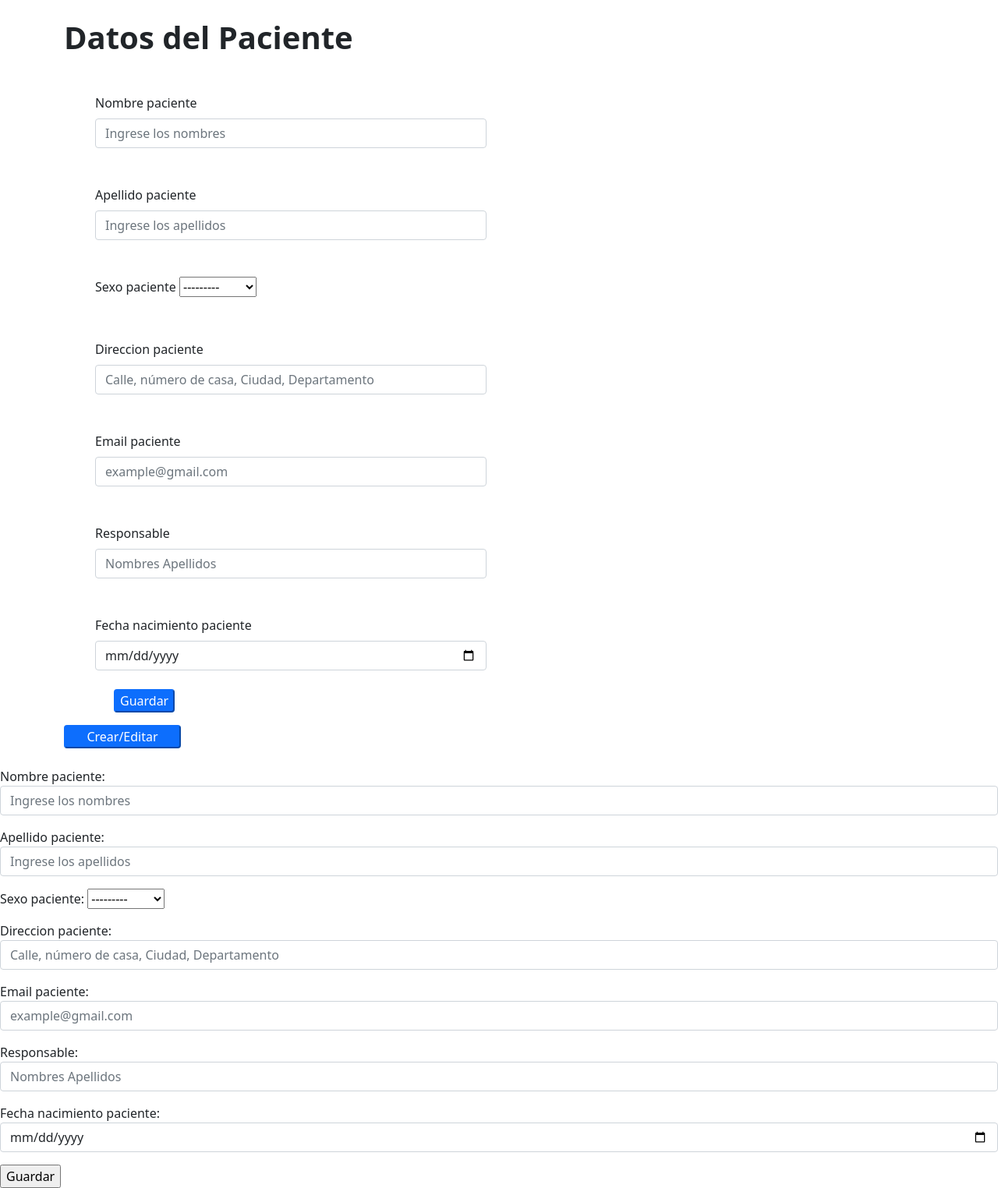
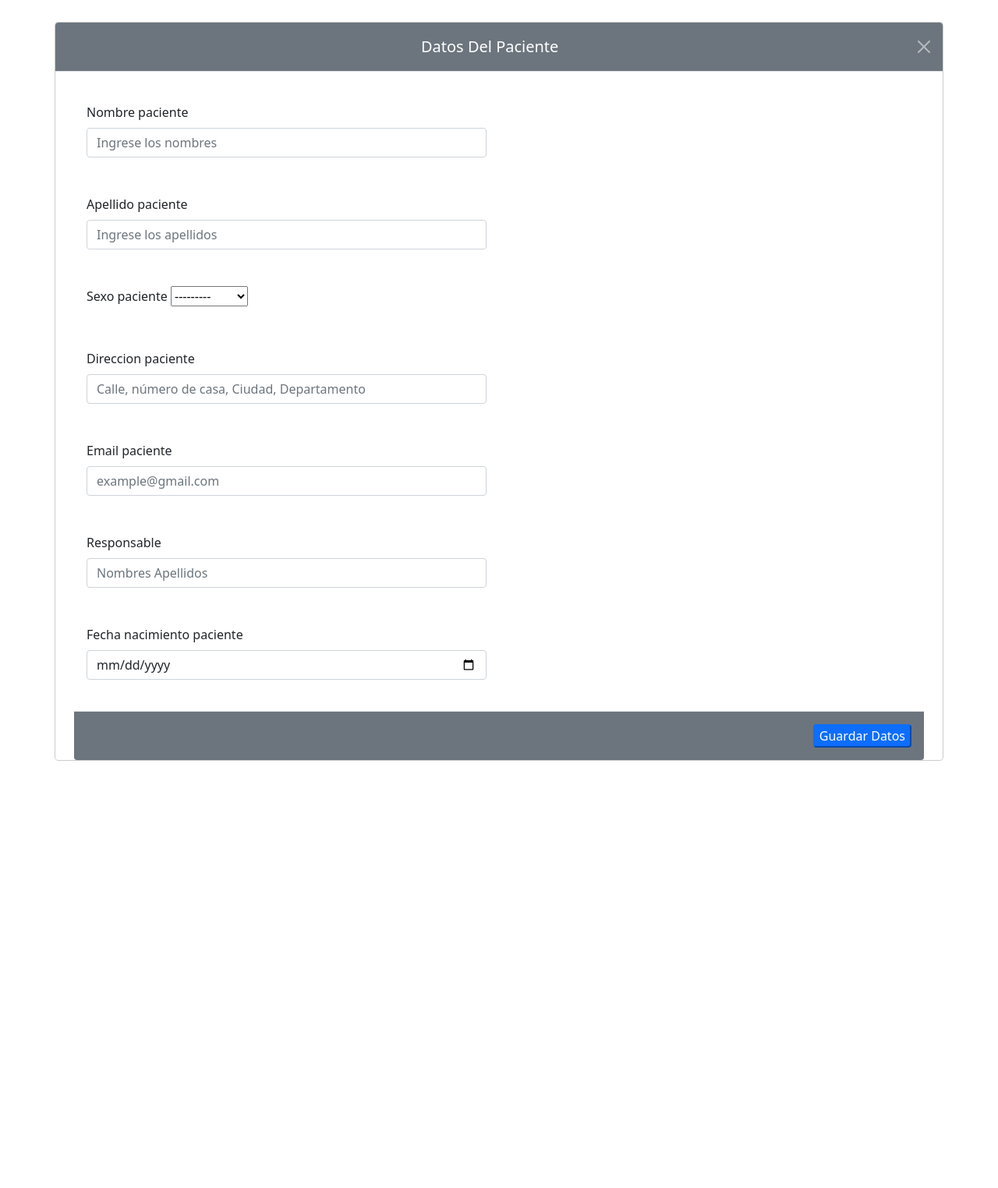
Before and after one commit to code-geeks-dsi/sistema_clinico_medico, a Django app: page /expediente/paciente/datos in a window 1280 px wide. Shown: the whole page at 78% size. After the commit the page ends 976 px from the top, so only its background shows below. Run offline with Django 3.2, Linux system fonts and the light colour scheme; parts of the project's set-up code (start-up, migrations or seed data) failed here and were passed over.

Commit message:
Formulario para medicamentos y cambio de diseño Formulario DatosdelPaciente

```diff
--- a/modulo_expediente/forms.py
+++ b/modulo_expediente/forms.py
@@ -1,7 +1,7 @@
 from django import forms
 from django.forms import ModelForm, TextInput
 from django import forms
-from .models import Paciente
+from .models import Paciente, Medicamento
 
 class DateInput(forms.DateInput):
     input_type = 'datetime-local'
@@ -44,3 +44,8 @@ class DatosDelPaciente(ModelForm):
             ),
 
 }
+
+class IngresoMedicamentos(ModelForm):
+    class Meta:
+        model = Medicamento
+        fields = ('nombre_comercial', 'nombre_generico','cantidad_medicamento','unidad_medicamento')
--- a/modulo_expediente/templates/datosdelPaciente.html
+++ b/modulo_expediente/templates/datosdelPaciente.html
@@ -9,8 +9,12 @@
 </head>
 <body>
 
-  <div class="container py-4 ">
-    <h1 class="fw-bold">Datos del Paciente</h1>
+  <div class="modal-dialog modal-xl">
+    <div class="modal-content">
+        <div class="modal-header text-center bg-secondary text-white">
+            <h5 class="modal-title w-100">Datos Del Paciente</h5>
+            <button type="button" class="btn-close btn-close-white" data-bs-dismiss="modal" aria-label="Cerrar"></button>
+        </div>
         <form class="px-4" method="POST">
           <div class="col-12 col-md-6 bg-white p-3">
             {% csrf_token %}
@@ -20,23 +24,13 @@
                   {{field}}
                 </div>
             {% endfor %}
-        <div class="px-4">
-          <input type="submit" class="btn-primary rounded"  value="Guardar">
+          </div>
+          <div class="modal-footer bg-secondary">
+            <input type="submit" class="btn-primary rounded"  value="Guardar Datos">
+          </div>
+        </form>
+
   </div>
 </div>
-    </form>
-    <form action="" method="POST" enctype="multipart/form-data" style="color: white;">
-      {% csrf_token %}
-      <input type="submit" class="btn-primary rounded" value="Crear/Editar" style=" width:150px;">
-    </form>
-  </div>
-
-
-    <form method="POST" autocomplete="off">
-        {% csrf_token %}
-        {{ formulario.as_p }}
-        <input type="submit"  value="Guardar">
-      </form>
-
 </body>
 </html>
--- a/modulo_expediente/urls.py
+++ b/modulo_expediente/urls.py
@@ -1,7 +1,7 @@
 from django import views
 from django.contrib import admin
 from django.urls import path
-from modulo_expediente.views import busqueda_paciente, autocompletado_apellidos, eliminar_cola,sala_consulta,get_cola,get_paciente,agregar_cola, modificar_signosVitales, crear_expediente
+from modulo_expediente.views import agregar_medicamento, busqueda_paciente, autocompletado_apellidos, eliminar_cola,sala_consulta,get_cola,get_paciente,agregar_cola, modificar_signosVitales, crear_expediente
 
 
 
@@ -17,5 +17,6 @@ urlpatterns = [
     path('cola/<int:id_paciente>', agregar_cola,name='agregar_cola' ),
     path('cola/', get_cola, name='get_contieneConsulta'),
     path('cola/eliminar-paciente/<int:id_paciente>', eliminar_cola, name='eliminar_cola'),
-    path('modificar-signosVitales/<int:id_signos_vitales>',modificar_signosVitales, name='modificar_signosVitales')
+    path('modificar-signosVitales/<int:id_signos_vitales>',modificar_signosVitales, name='modificar_signosVitales'),
+    path('receta_medica/agregar-medicamento', agregar_medicamento, name='agregar_medicamento')
 ]
--- a/modulo_expediente/views.py
+++ b/modulo_expediente/views.py
@@ -7,7 +7,7 @@ from datetime import datetime
 from modulo_expediente.filters import PacienteFilter
 from modulo_expediente.models import Consulta, Paciente, ContieneConsulta, Expediente, SignosVitales
 from modulo_control.models import Enfermera, Empleado
-from modulo_expediente.forms import DatosDelPaciente
+from modulo_expediente.forms import DatosDelPaciente, IngresoMedicamentos
 from django.http import JsonResponse
 import json
 from datetime import date
@@ -342,3 +342,9 @@ def modificar_signosVitales(request, id_signos_vitales):
     else:
         response['data']="Ingrese la unidad de la temperatura."
     return JsonResponse(response, safe=False)
+
+def agregar_medicamento(request):
+    formulario= IngresoMedicamentos(request.POST)
+    if formulario.is_valid():
+        new_medicamento=formulario.save()
+    return render(request,"medicamentos.html",{'formulario':formulario})
```
Also changed, not shown: modulo_expediente/templates/medicamentos.html (added, +35 -0 lines). Lines whose indentation alone changed are shown as unchanged.
